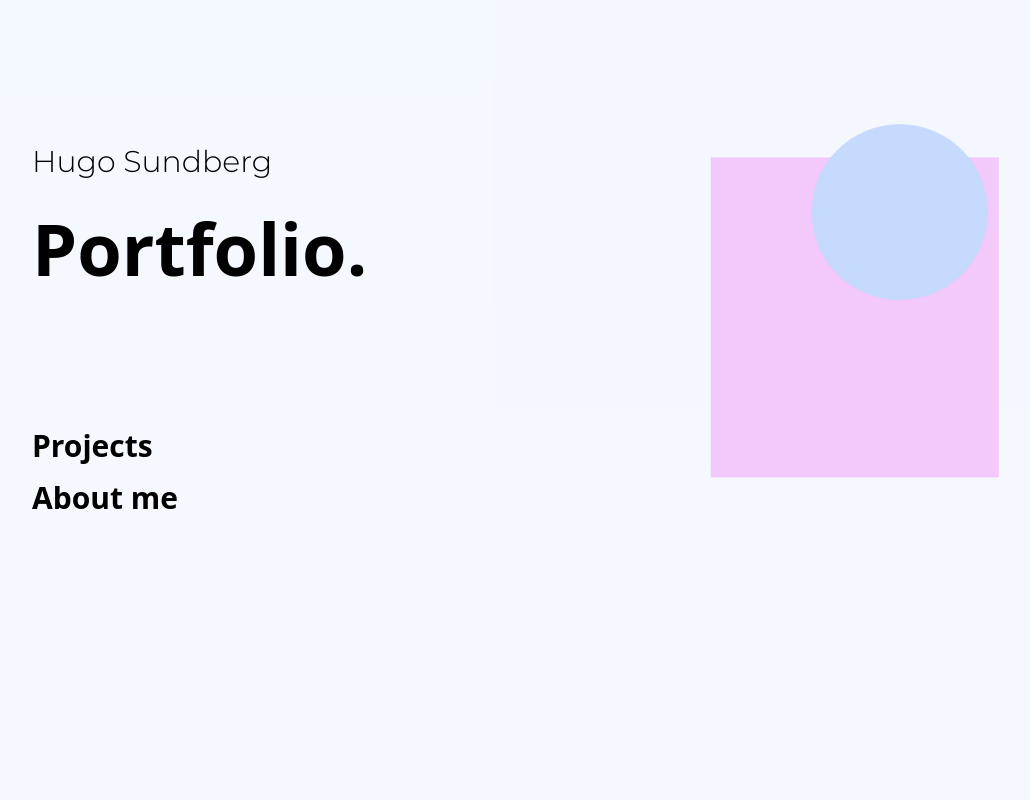
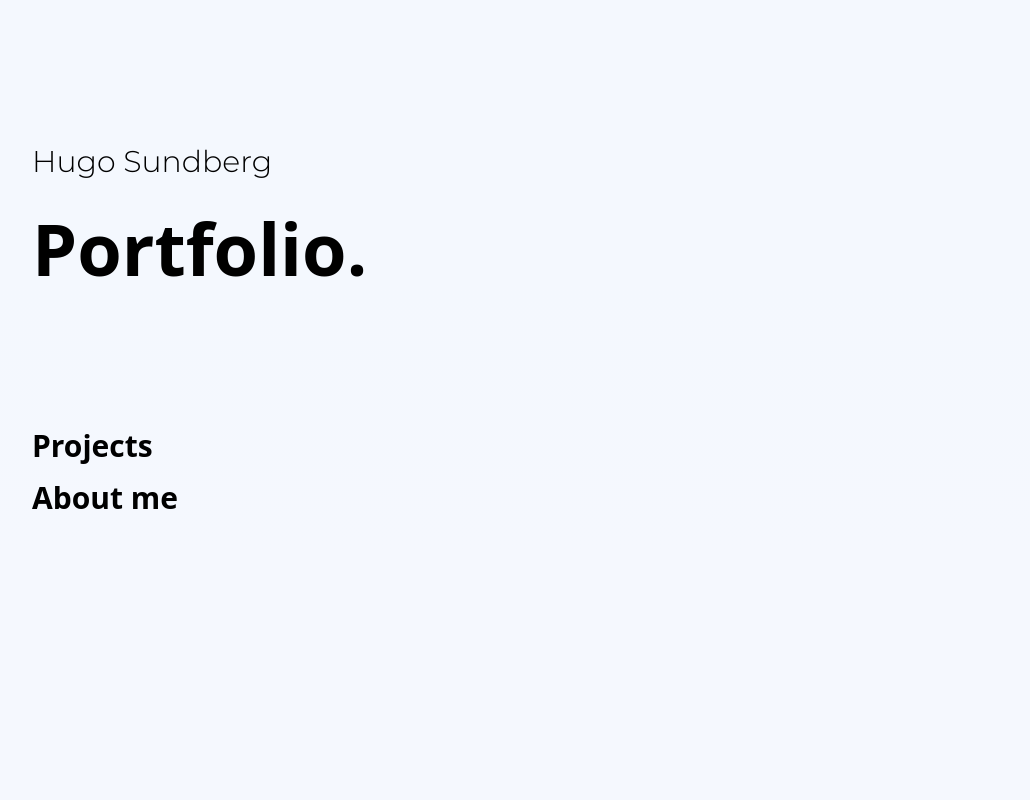
Before and after one commit to Hugocsundberg/Portfolio_React-Tailwind, a React (Create React App) app: page / in a window 1280 px wide. Shown: the top 800 px of the page, without its empty margins (16-1046 px from the left). Built offline with nearby package versions, Linux system fonts and the light colour scheme; the HTML template or start-up script is replaced by a standard one; a web font is replaced by a local one.

Commit message:
Remove hero shape-animation

```diff
--- a/src/App.js
+++ b/src/App.js
@@ -14,7 +14,6 @@ function App() {
 
   return (
     <div className="App bg-gradient-to-b from-blue-100 to-purple-100 font-sans">
-      <MoveShape />
       <Hero className="animate-me" />
       <FirstProject/>
       <Project id="2" name="SaladBowl" imageLong={tree} imageMid={treeMid} imageWide={treeWide} body="Lorem ipsum dolor sit amet, consectetur adipiscing elit. A, gravida neque massa bibendum erat laoreet ornare vitae elementum. Diam porta massa in eget sed congue pretium at arcu. Scelerisque etiam tristique pulvinar dui eleifend praesent mi mi. Eu mauris quam vel condimentum egestas habitant malesuada vitae diam."/>
```
